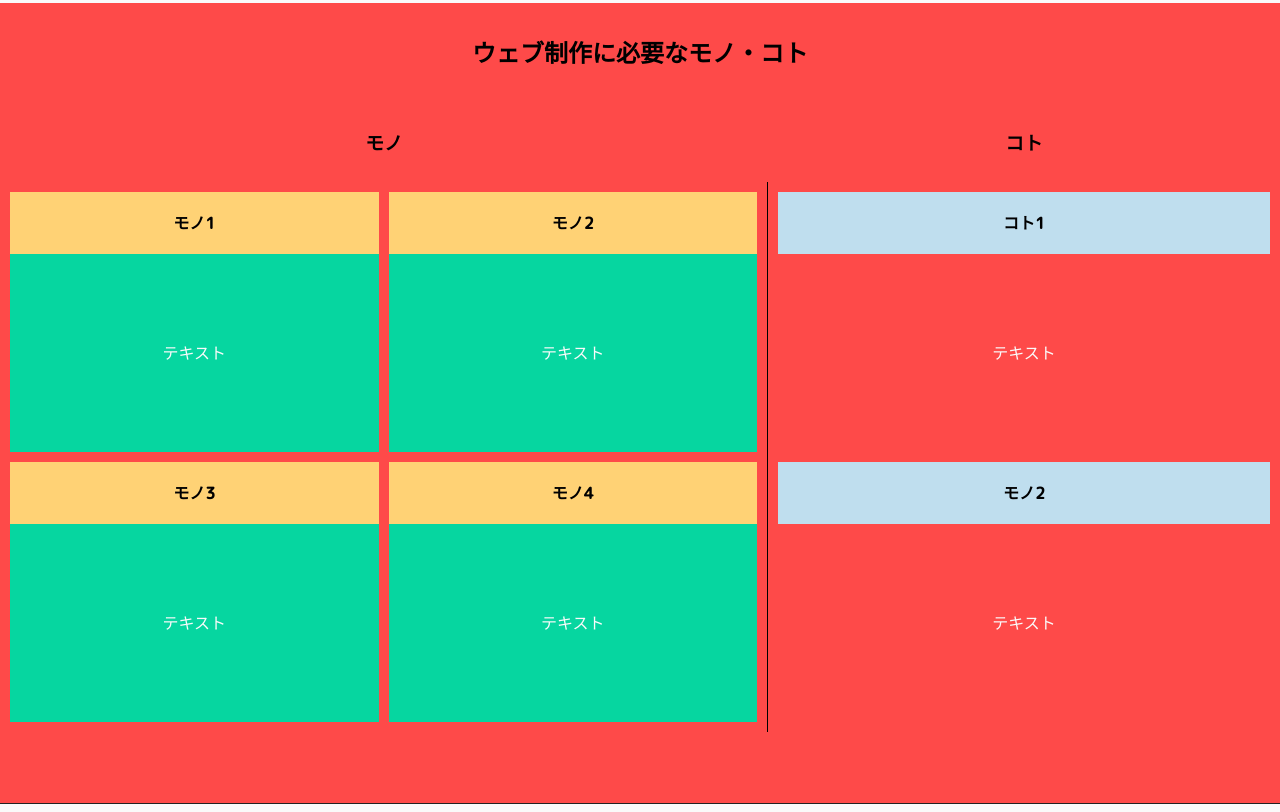
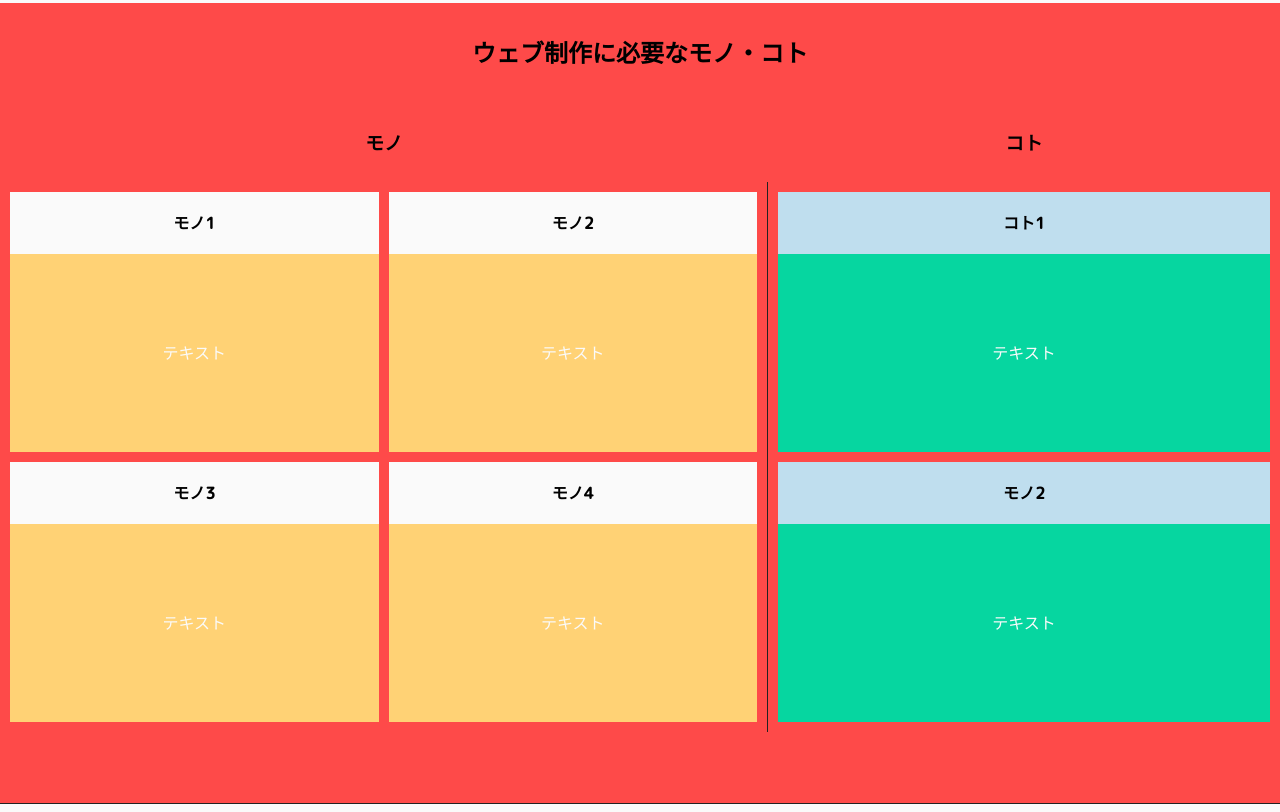
Before and after one commit to uebxli/uebxli.github.io, a plain HTML site: page index.html in a window 1280 px wide. Shown: the part 6549-7361 px from the top of the page. Drawn offline with nearby package versions, Linux system fonts and the light colour scheme.

Commit message:
Update style.css

```diff
--- a/css/style.css
+++ b/css/style.css
@@ -250,7 +250,7 @@ main {
     padding-top: 10px;
     border-collapse: separate;
     border-spacing: 10px 0px;
-    border-right: solid 1px #000000;
+    border-right: solid 1px #222222;
 }
 
 
@@ -330,7 +330,7 @@ main {
     padding-top: 10px;
     border-collapse: separate;
     border-spacing: 10px 0px;
-    border-right: solid 1px #000000;
+    border-right: solid 1px #222222;
 }
 
 
@@ -340,7 +340,7 @@ main {
 }
 
 .mono_table_text {
-    background-color: #06D6A0;
+    background-color: #FFD275;
     border-top-style: none;
     margin-bottom: 25px;
     border-bottom: solid 10px #fe4a49;
@@ -348,7 +348,7 @@ main {
 
 .mono_table_title_sel {
     margin-top: 25px;
-    background-color: #FFD275;
+    background-color: #FAFAFA;
 }
 
 .coto_h3 {
@@ -372,10 +372,10 @@ main {
 }
 
 .coto_table_text {
-    background-color: #FE4A49;
+    background-color: #06D6A0;
     border-top-style: none;
     margin-bottom: 5px;
-    border-bottom: solid 10px #fe4a49;
+    border-bottom: solid 10px #FE4A49;
 }
 
 .coto_table_title_sel {
```
